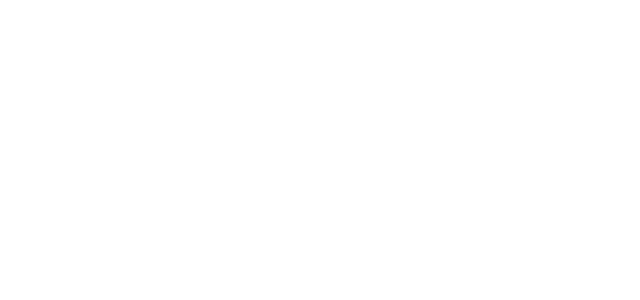
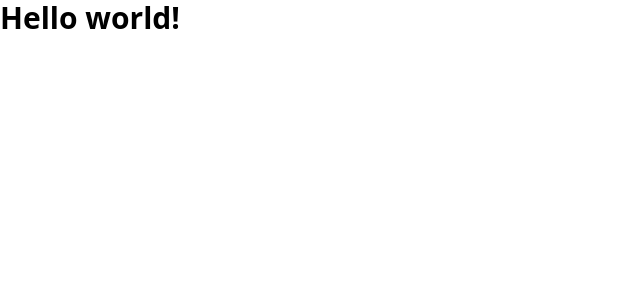
Before and after one commit to bibhuyash/FIR-Portal-Web-3.0, a Next.js app in the folder client/: page / in a window 1280 px wide. Shown: the top 300 px of the page, without its empty margins (0-640 px from the left). Built offline with nearby package versions, Linux system fonts and the light colour scheme.

Commit message:
updated index.js file

```diff
--- a/client/pages/index.js
+++ b/client/pages/index.js
@@ -12,6 +12,9 @@
         <meta name="viewport" content="width=device-width, initial-scale=1" />
         <link rel="icon" href="/favicon.ico" />
       </Head>
+      <h1 className="text-3xl font-bold">
+      Hello world!
+    </h1>
     </>
   )
 }
```
